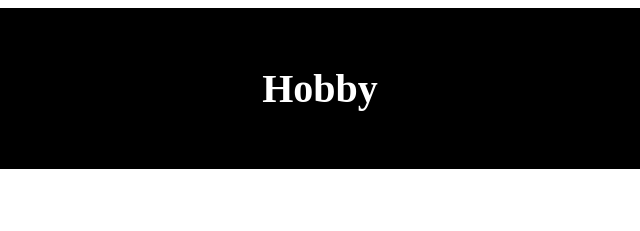
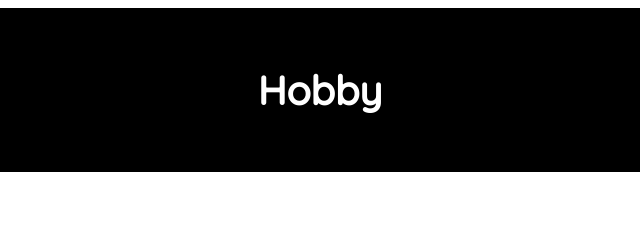
Before and after one commit to ImBSaga/BiodataHTML, a plain HTML site: page hobby.html in a window 1280 px wide. Shown: the top 231 px of the page, 320-960 px from the left. Drawn offline with Linux system fonts and the light colour scheme.

Commit message:
Add files via upload

```diff
--- a/css/index.css
+++ b/css/index.css
@@ -5,6 +5,7 @@ header {
     padding: 30px;
     margin: 0%;
 }
+
 
 header > h1{
     color: white;
--- a/hobby.html
+++ b/hobby.html
@@ -3,6 +3,17 @@
 <head>
     <title>Task 1</title>
     <link rel="stylesheet" href="css/hobby.css">
+    <style>
+        @font-face {
+                font-family: 'title';
+                font-style: 'normal';
+                src: url('font/static/Quicksand-Medium.ttf');
+            }
+
+        body > header > h1{
+            font-family: 'title';
+        }
+    </style>
 </head>
 
 <body>
```
Also changed, not shown: index.html (+11 -0 lines), organization.html (+11 -0 lines), font/OFL.txt (added), font/Quicksand-VariableFont_wght.ttf (added), font/README.txt (added), font/static/Quicksand-Bold.ttf (added), font/static/Quicksand-Light.ttf (added), font/static/Quicksand-Medium.ttf (added), font/static/Quicksand-Regular.ttf (added), font/static/Quicksand-SemiBold.ttf (added).
